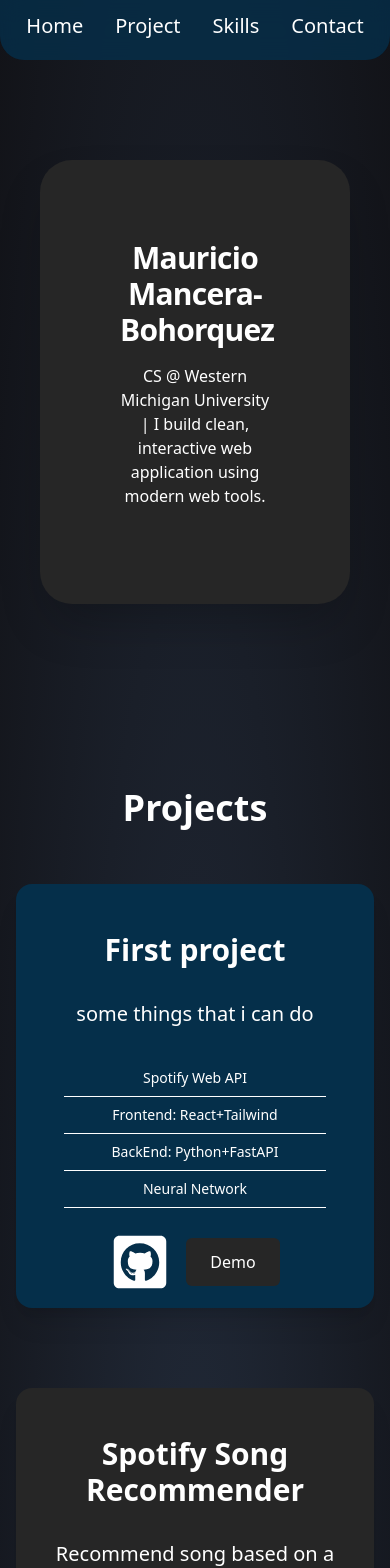
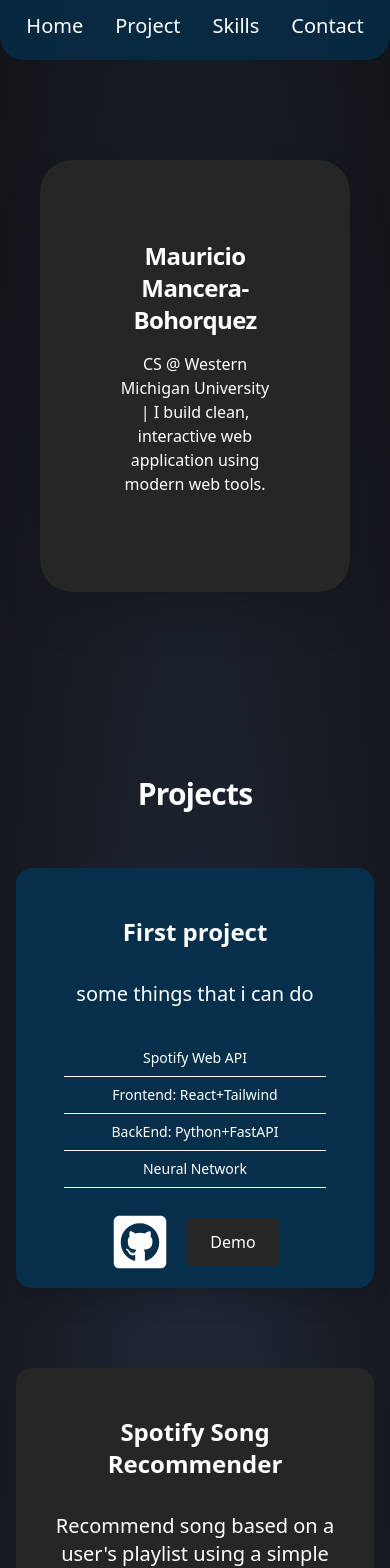
Before and after one commit to Cholito04/porfolio, a React (Vite) app: page / in a window 390 px wide. Shown: the top 1568 px of the page. Built offline with nearby package versions, Linux system fonts and the light colour scheme.

Commit message:
font changes

```diff
--- a/src/components/Contact.tsx
+++ b/src/components/Contact.tsx
@@ -4,7 +4,7 @@
 function Contact() {
   return (
     <div id="Contact" className="text-white py-16 w-full">
-      <div className="mx-auto w-full text-center lg:text-6xl md:text-5xl text-4xl font-bold p-16">
+      <div className="mx-auto w-full text-center lg:text-6xl md:text-5xl text-3xl font-extrabold tracking-tight p-16">
         <h1>Find Me</h1>
       </div>
 
--- a/src/components/Hero.tsx
+++ b/src/components/Hero.tsx
@@ -5,7 +5,7 @@
       className="w-full lg:px-4 px-10 py-40 mx-auto text-white text-center"
     >
       <div className="mx-auto lg:max-w-310 max-w-200 bg-neutral-800 p-20 rounded-4xl shadow-2xl">
-        <h1 className=" lg:text-6xl md:text-5xl text-3xl font-extrabold tracking-tight">
+        <h1 className=" lg:text-6xl md:text-5xl text-2xl font-extrabold tracking-tight">
           Mauricio Mancera-Bohorquez
         </h1>
         <p className="md:text-xl sm:text-l py-4">
--- a/src/components/Projects.tsx
+++ b/src/components/Projects.tsx
@@ -7,14 +7,14 @@
       className=" w-full py-16 px-4 text-white bg-repeat-round "
     >
       <div className="max-w-310 -mt-10 w-full mx-auto text-center justify-center lg:px-1">
-        <h1 className="lg:text-6xl md:text-5xl text-4xl font-bold md:py-4">
+        <h1 className="lg:text-6xl md:text-5xl text-3xl font-extrabold tracking-tight md:py-4">
           Projects
         </h1>
         <div className="w-full py-10 lg:max-w-310 max-w-130 mx-auto grid lg:grid-cols-3 gap-8">
           {/* project 1 card */}
 
           <div className="bg-sky-950 w-full shadow-xl flex flex-col p-4 my-4 rounded-2xl md:hover:scale-105 duration-300">
-            <h2 className="text-3xl font-bold text-center py-8">
+            <h2 className="lg:text-3xl text-2xl font-bold text-center py-8">
               First project
             </h2>
 
@@ -51,7 +51,7 @@
 
           {/* project 2 card */}
           <div className=" w-full shadow-xl bg-neutral-800 flex flex-col p-4 md:my-0 my-8 rounded-2xl md:hover:scale-105 duration-300">
-            <h2 className="text-3xl font-bold text-center py-8">
+            <h2 className=" lg:text-3xl text-2xl font-bold text-center py-8">
               Spotify Song Recommender
             </h2>
 
@@ -89,7 +89,7 @@
 
           {/* project 3 card */}
           <div className=" w-full bg-sky-950 shadow-xl flex flex-col p-4 my-4 rounded-2xl md:hover:scale-105 duration-300">
-            <h2 className="text-3xl font-bold text-center py-8">
+            <h2 className=" lg:text-3xl text-2xl font-bold text-center py-8">
               Third project
             </h2>
 
--- a/src/components/Skills.tsx
+++ b/src/components/Skills.tsx
@@ -11,7 +11,7 @@
   return (
     <div id="Skills" className=" py-32 lg:px-50 px-4 w-full text-white">
       <div className=" mx-auto text-center flex flex-col w-full">
-        <h1 className=" lg:text-6xl md:text-5xl text-4xl font-bold py-4">
+        <h1 className=" lg:text-6xl md:text-5xl text-3xl font-extrabold tracking-tight py-4">
           Skills
         </h1>
 
```
